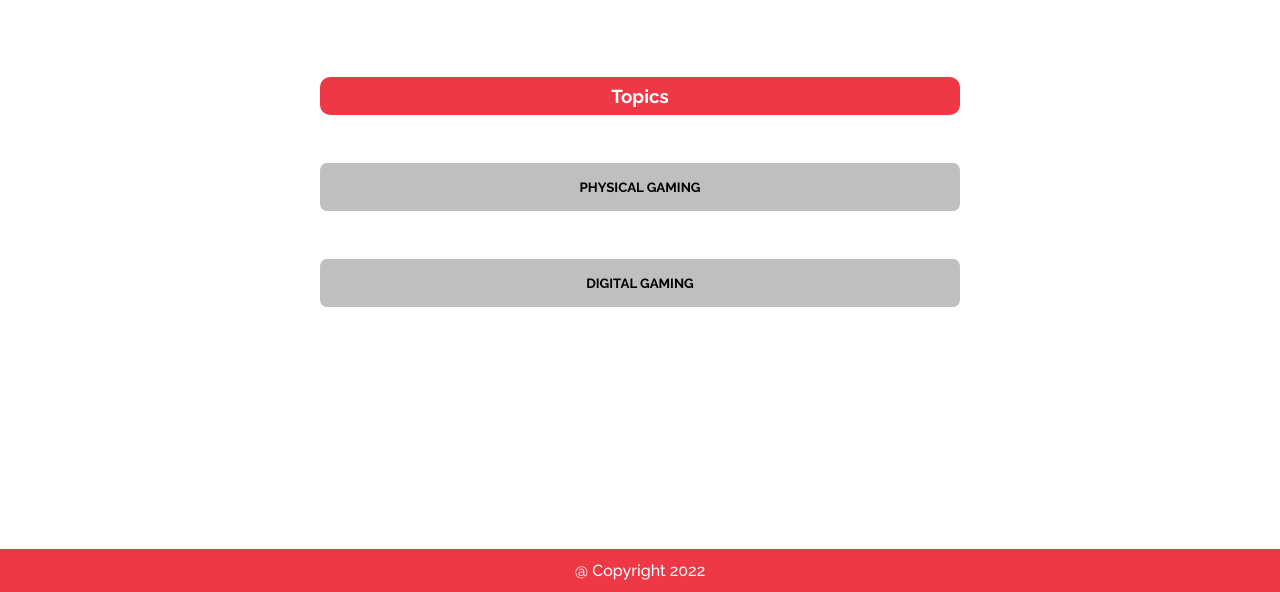
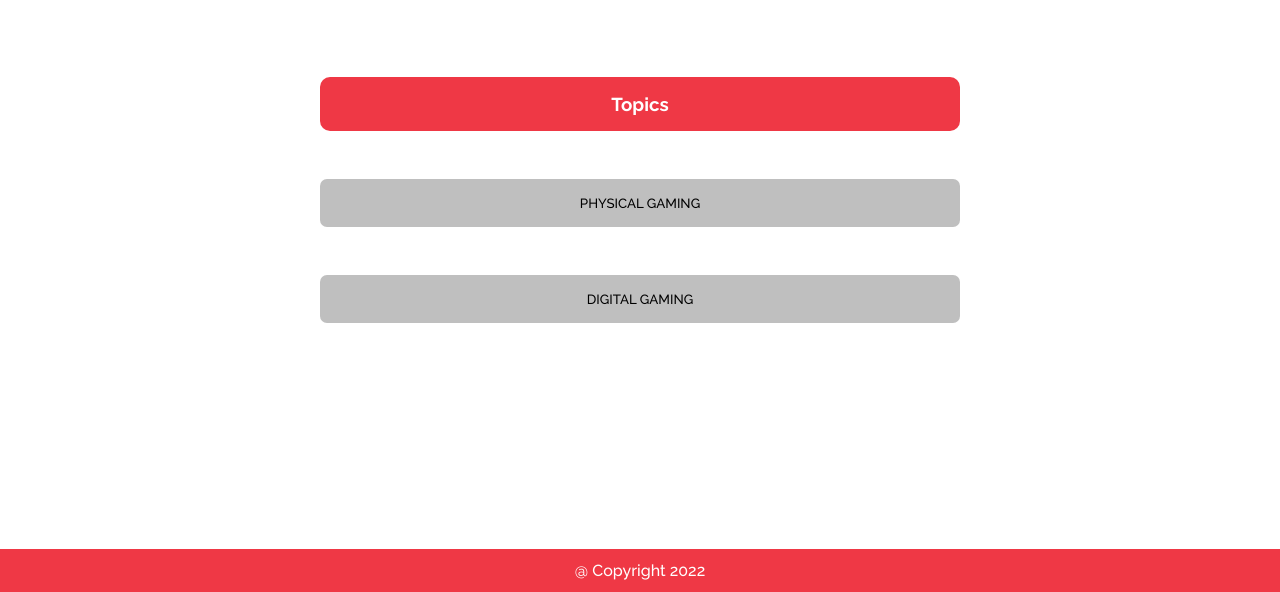
Before and after one commit to craig-tanaka/TeamUp, a plain HTML site: page forums.html in a window 1280 px wide. Shown: the part 208-800 px from the top of the page. Drawn offline with Linux system fonts and the light colour scheme.

Commit message:
more tweaks to buttons on forums page

```diff
--- a/style.css
+++ b/style.css
@@ -344,8 +344,8 @@ ul.page-numbers{
     width: 50%;
     margin: auto;
     margin-top: 5rem;
-    padding-top: .5rem;
-    padding-bottom: .5rem;
+    padding-top: 1rem;
+    padding-bottom: 1rem;
     border-radius: 10px;
 }
 .forums-topic-options{
@@ -360,7 +360,6 @@ ul.page-numbers{
     margin-top: 3rem;
     padding-top: 1rem;
     padding-bottom: 1rem;
-    font-weight: 700;
     cursor: pointer;
     border-radius: 7px;
     font-family: ;
```
